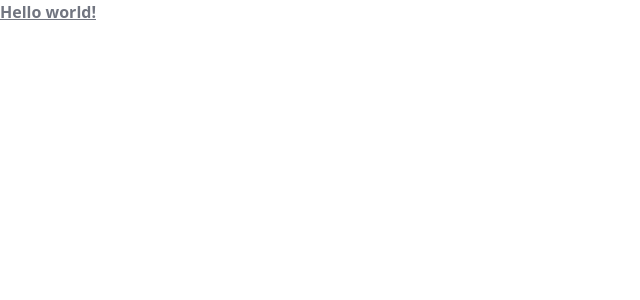
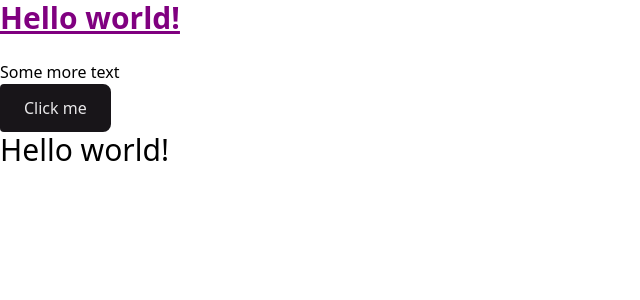
Before and after one commit to mvstgmbh/base-design-system, a React (Vite) app: page / in a window 1280 px wide. Shown: the top 300 px of the page, without its empty margins (0-640 px from the left). Built offline with nearby package versions, Linux system fonts and the light colour scheme.

Commit message:
add basic Typography component

```diff
--- a/figmaCrawler/data/export.json
+++ b/figmaCrawler/data/export.json
@@ -40,7 +40,7 @@
         "Default Mode": {
           "Primary": {
             "100": { "$type": "color", "$value": "#e8e7e9" },
-            "500": { "$type": "color", "$value": "#717580" },
+            "500": { "$type": "color", "$value": "purple" },
             "900": { "$type": "color", "$value": "#181519" }
           },
           "Error": {
--- a/figmaCrawler/output/baseFigmaTheme.js
+++ b/figmaCrawler/output/baseFigmaTheme.js
@@ -3,7 +3,7 @@ export default {
     "colors": {
       "primary": {
         "100": "#e8e7e9",
-        "500": "#717580",
+        "500": "purple",
         "900": "#181519"
       },
       "error": {
--- a/src/App.tsx
+++ b/src/App.tsx
@@ -1,7 +1,16 @@
+import { Typography } from './components/atoms/Typography';
+
 function App() {
   return (
     <>
-      <h1 className='text-primary-500 font-bold underline text-click'>Hello world!</h1>
+      <h1 className='text-3xl text-primary-500 font-bold underline text-click'>Hello world!</h1>
+      <p className='mt-xl'>Some more text</p>
+      <button className='px-xl py-m bg-primary-900 text-primary-100 rounded-s hover:bg-warning-500'>
+        Click me
+      </button>
+      <Typography as='h1' className='text-3xl'>
+        Hello world!
+      </Typography>
     </>
   );
 }
--- /dev/null
+++ b/src/components/atoms/Typography.tsx
@@ -0,0 +1,9 @@
+type Props = {
+  as: 'h1' | 'h2' | 'h3' | 'h4' | 'h5' | 'h6' | 'p' | 'span' | 'div' | 'label';
+  className?: string;
+  children: React.ReactNode;
+};
+
+export const Typography = ({ as: Element, className, children }: Props) => {
+  return <Element className={className}>{children}</Element>;
+};
```
